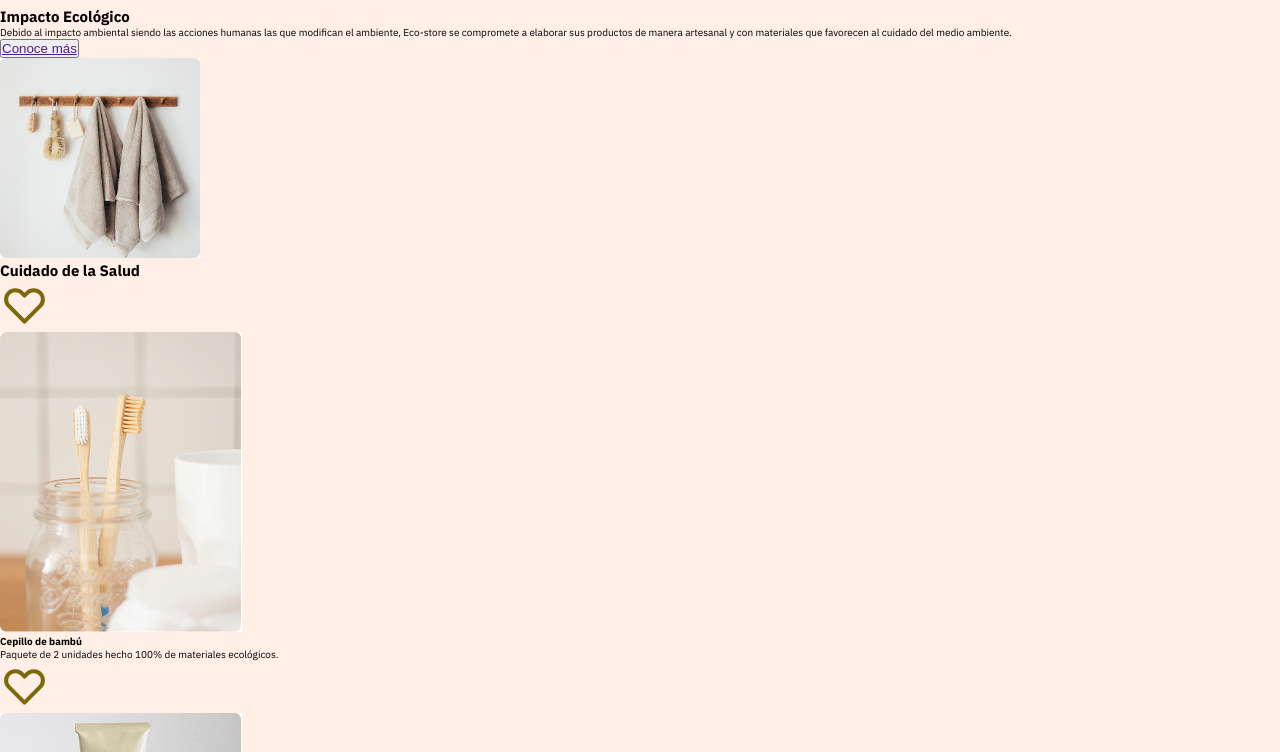
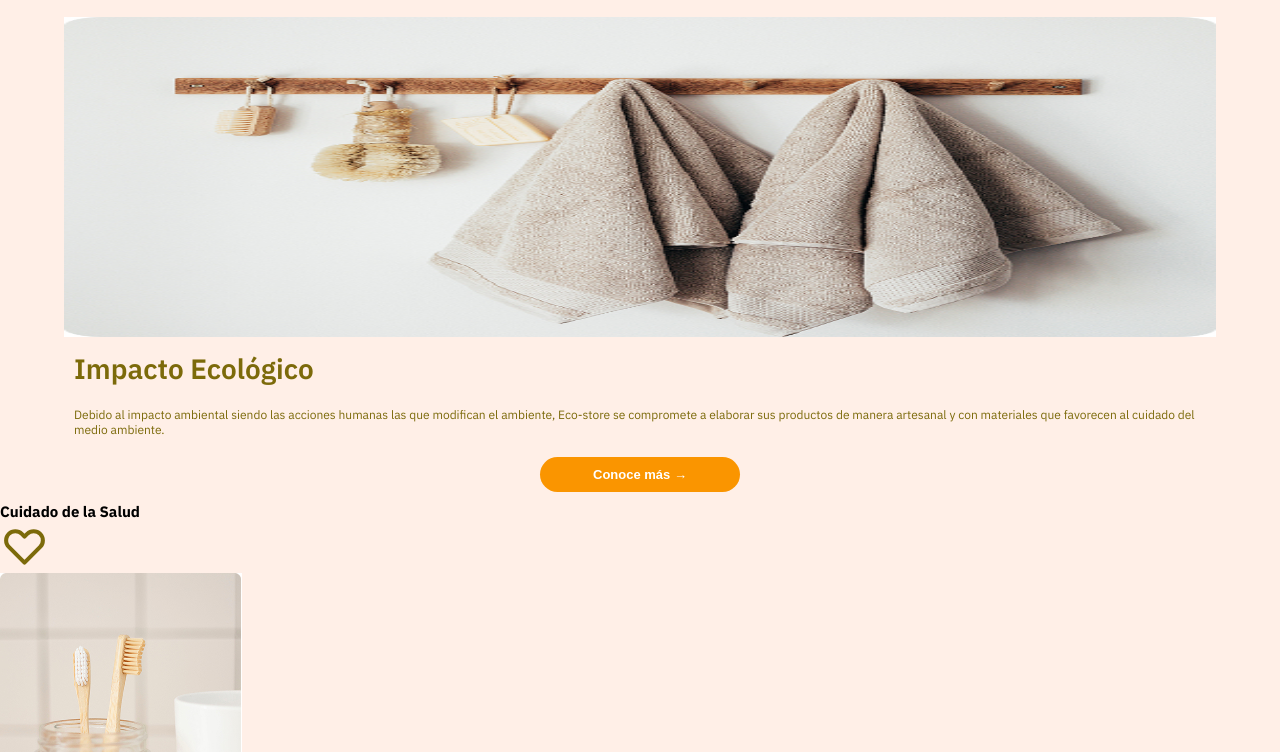
Before and after one commit to Bayronoc/ecoStore, a plain HTML site: page index.html in a window 1280 px wide. Shown: the part 48-800 px from the top of the page. Drawn offline with Linux system fonts and the light colour scheme.

Commit message:
Finalización del main section

```diff
--- a/index.html
+++ b/index.html
@@ -26,7 +26,7 @@
 
             <p class="section-main__text">Debido al impacto ambiental siendo las acciones humanas las que  modifican el ambiente, Eco-store se compromete a elaborar sus productos de manera artesanal y con materiales que favorecen al cuidado del medio ambiente.</p>
 
-            <button class="section-main__button section-main__button--primary"><a href="">Conoce más</a></button>
+            <button class="section-main__button section-main__button--primary"><a href="">Conoce más →</a></button>
         </article>
 
         <figure class="section-main__image">
--- a/scss/styles.scss
+++ b/scss/styles.scss
@@ -12,6 +12,8 @@ $font-IBM: "IBM Plex Sans", sans-serif;
     margin: 0;
     padding: 0;
     box-sizing: border-box;
+    list-style: none;
+    text-decoration: none;
 }
 
 html {
@@ -22,6 +24,8 @@ html {
 body {
     background: $primary-color;
 }
+
+/* Menu de la página web*/
 
 .menu {
     display: flex;
@@ -49,15 +53,62 @@ body {
     }
 }
 
-/* Estilos para poder hacer mobile first, debido a los tamaños */
+/* Sección principal */
+
 .section-main {
+    display: flex;
+    flex-direction: column-reverse;
+    justify-content: center;
+    align-items: center;
+    margin-top: 1rem;
+
+    .section-main__info {
+        display: flex;
+        flex-direction: column;
+        justify-content: center;
+        align-items: left;
+        width: 90vw;
+        gap: 2rem;
+        padding: 1rem;
+
+        .section-main__title {
+            font-size: 2.8rem;
+            font-weight: 600;
+            color: $text-color;
+        }
+
+        .section-main__text {
+            font-size: 1.2rem;
+            font-weight: 400;
+            color: $text-color;
+        }
+
+        .section-main__button {
+            width: 50vw;
+            max-width: 20rem;
+            align-self: center;
+            background-color: #FA9500;
+            border: none;
+            border-radius: 2rem;
+            padding: 1rem;
+
+            a {
+                font-size: 1.3rem;
+                font-weight: 700;
+                color: white;
+            }
+        }
+    }
+
     .section-main__image {
         img {
-            width: 20rem;
-            height: 20rem;
+            width: 90vw;
+            height: 40vh;
         }
     }
 }
+
+/* Estilos para poder hacer mobile first, debido a los tamaños */
 
 .section-gallery__container {
     .section-gallery__image {
```
Also changed, not shown: css/styles.css, 1 other file.
